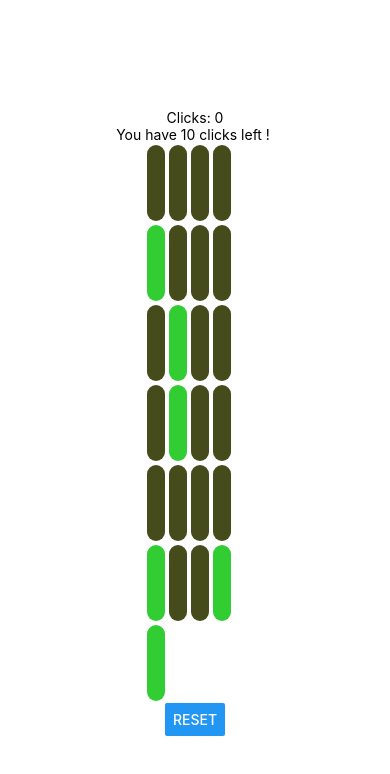
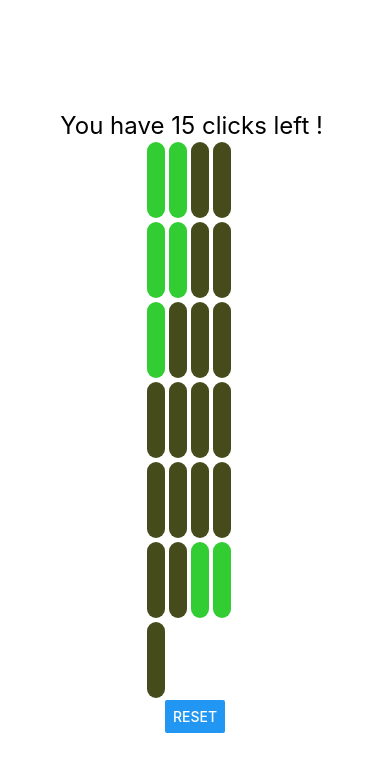
Before and after one commit to safa-hamrouni/LIghts-Out-Game, a React Native app: screen / in a window 390 px wide. Shown: the top 774 px of the page. Built offline with nearby package versions, Linux system fonts and the light colour scheme.

Commit message:
handle the winner works !

```diff
--- a/App.js
+++ b/App.js
@@ -16,5 +16,6 @@ const styles = StyleSheet.create({
     backgroundColor: "#fff",
     alignItems: "center",
     justifyContent: "center",
+    margin: "auto"
   },
 });
--- a/src/Components/Board.jsx
+++ b/src/Components/Board.jsx
@@ -6,7 +6,7 @@ import { v4 as uuidv4 } from "uuid";
 
 let matrix = [];
 
-let createMatrix = (() => {
+let createMatrix = () => {
   for (let i = 0; i < 5; i++) {
     let cols = [];
     for (let j = 0; j < 5; j++) {
@@ -14,19 +14,20 @@ let createMatrix = (() => {
     }
     matrix.push(cols);
   }
-})();
+}
+createMatrix();
 
 const Board = () => {
   const [boardState, setBoardState] = useState(false);
   const [youWon, setYouWon] = useState(false);
   const [youLost, setYouLost] = useState(false);
-  let [clickCount, setClickCount] = useState(0);
-  let [clicksToLose, setClicksToLose] = useState(10);
+  let [clicksToLose, setClicksToLose] = useState(15);
   const renderBoard = [];
 
   useEffect(() => {
     handleLooser(clicksToLose);
-  }, [clicksToLose]);
+    handleWinner(matrix);
+  }, [clicksToLose, matrix]);
 
   const createBoard = ((arr) => {
     for (let i = 0; i < arr.length; i++) {
@@ -54,19 +55,17 @@ const Board = () => {
     handlePress(i - 1, j);
     handlePress(i, j - 1);
     handlePress(i, j + 1);
-    handleWinner();
-    setClickCount((prevState) => prevState + 1);
     setClicksToLose((prevState) => prevState - 1);
   };
 
-  const handleWinner = () => {
-    //in progress
-    // let arr = [];
-    // matrix.forEach((mat) => {
-    //   arr.push(mat.filter((cell) => cell === true && cell.length === 0));
-    // });
-    // console.log(arr);
-    //if (!winnerArr.length) setYouWon((prevState) => !prevState);
+  const handleWinner = (matrix) => {
+    let winnerArr = [];
+    matrix.forEach((el) => {
+      el.forEach((elem) => {
+        if (elem) winnerArr.push(elem);
+      });
+    });
+    if (!winnerArr.length) setYouWon((prevState) => !prevState);
   };
 
   const handleLooser = (clicks) => {
@@ -76,8 +75,7 @@ const Board = () => {
   };
 
   const handleReset = () => {
-    setClickCount(0);
-    setClicksToLose(10);
+    setClicksToLose(15);
     if (youLost) setYouLost(false);
     if (youWon) setYouWon(false);
   };
@@ -90,8 +88,9 @@ const Board = () => {
         <Text style={styles.text}>You Lost !!!! </Text>
       ) : (
         <>
-          <Text>Clicks: {clickCount}</Text>
-          <Text>You have {clicksToLose} clicks left ! </Text>
+          <Text style={styles.text}>
+            You have {clicksToLose} clicks left !{" "}
+          </Text>
           <View style={styles.rows}>{renderBoard}</View>
         </>
       )}
```
